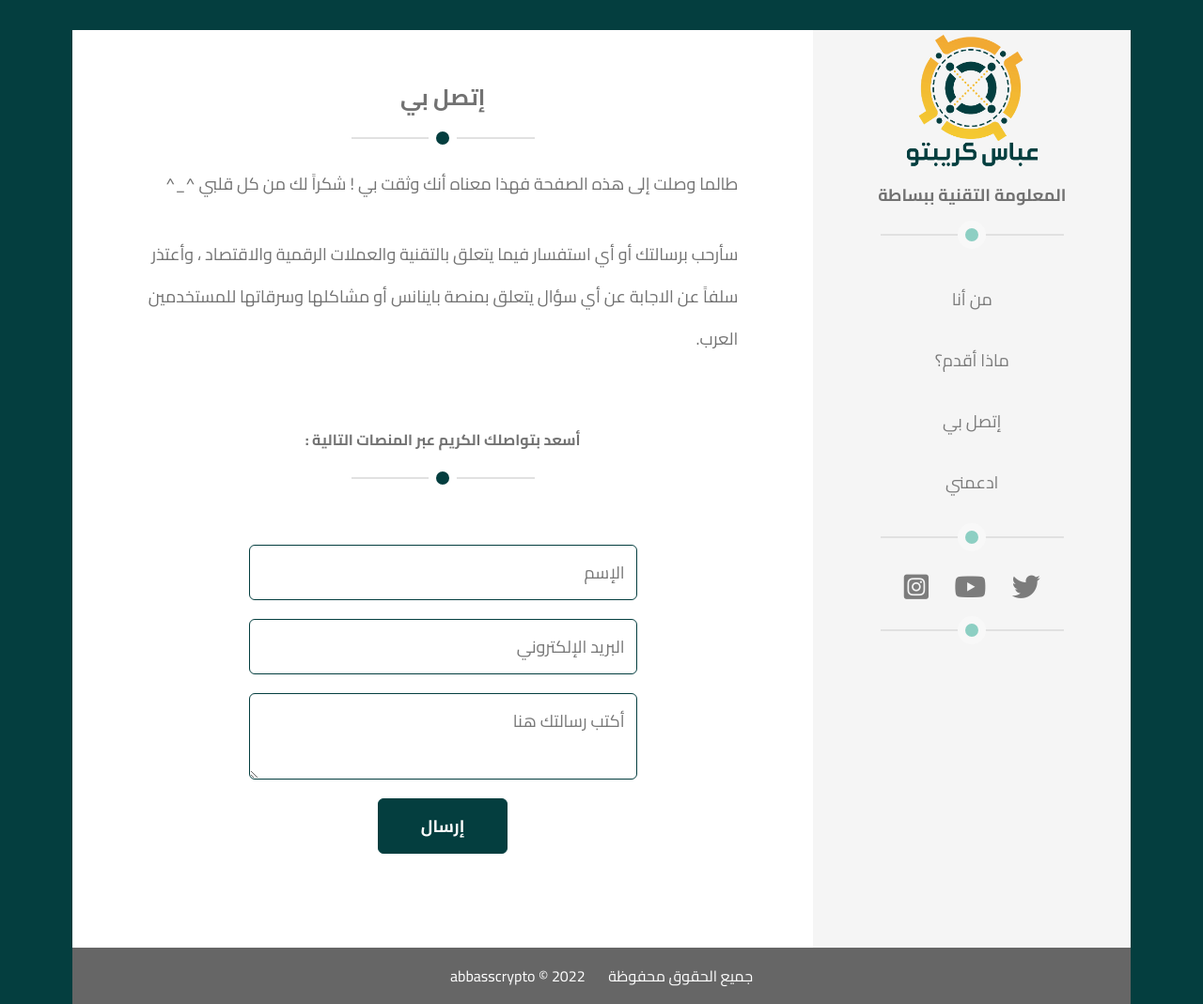
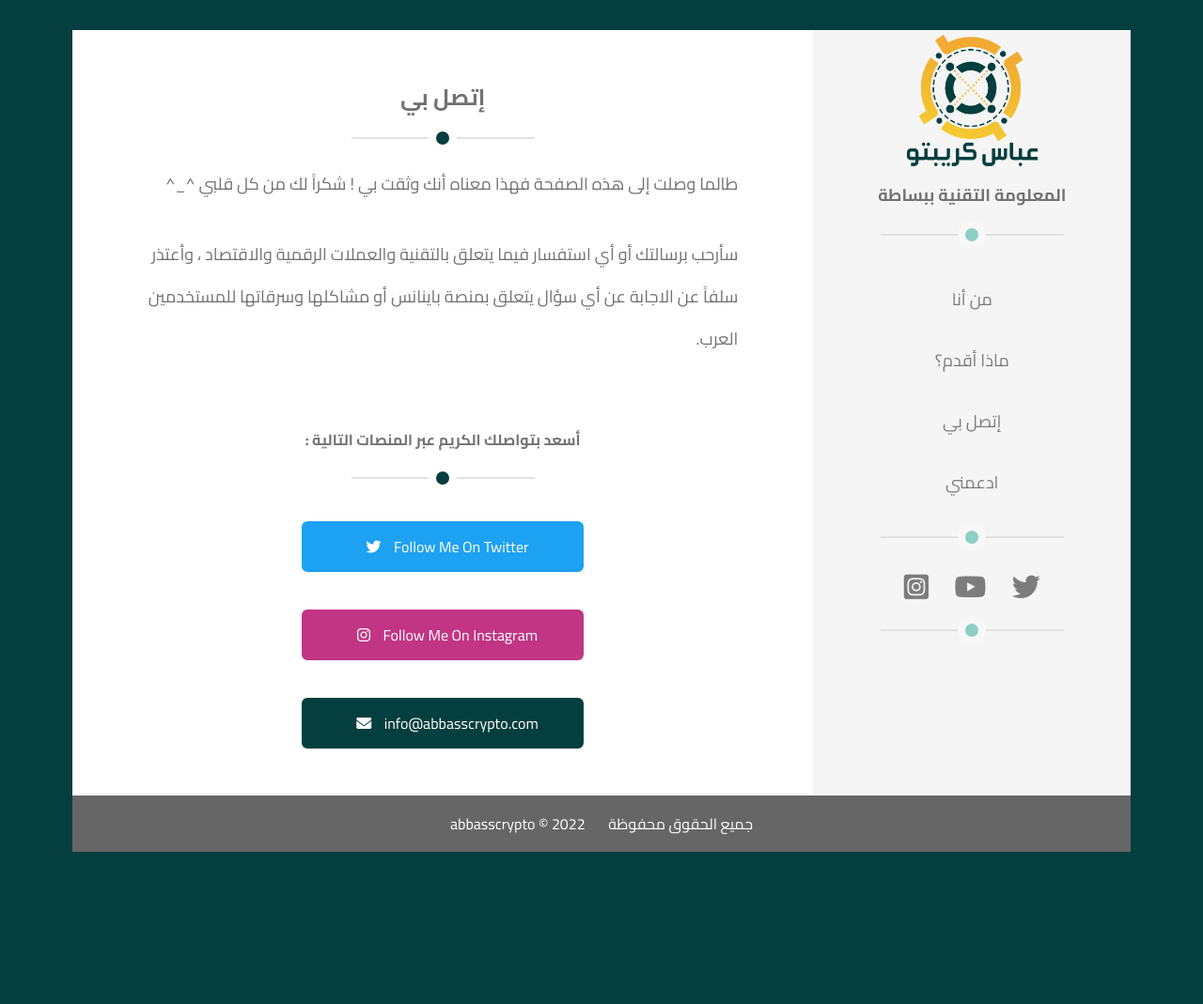
Before and after one commit to mohamedfiky/abbasscrypto, a plain HTML site: page contact-me.html in a window 1280 px wide. Shown: the whole page at 94% size. After the commit the page ends 939 px from the top, so only its background shows below. Drawn offline with Linux system fonts and the light colour scheme.

Commit message:
initial set 4

```diff
--- a/assets/css/style.css
+++ b/assets/css/style.css
@@ -146,13 +146,13 @@ ul{
 }
 
 .social-icons a.twitter:hover {
-	color: #55ACEE;
+	color: #1DA1F2;
 }
 .social-icons a.youtube:hover {
-	color: #df3333;
+	color: #f00;
 }
 .social-icons a.instagram:hover {
-	color: #F95B60;
+	color: #C13584;
 }
 
 
@@ -320,13 +320,79 @@ ul.info li div {
 
 /* بي اتصل نموذج */
 
-.contact-form p{
+.contact p{
   color: #727272;
   font-size: 18px;
   line-height:2.5;
   padding: 0 30px 30px;
 }
 
+.contact .social-follow{
+
+  display: flex;
+  flex-direction: column;
+  justify-content: center;
+  align-items: center;
+}
+
+.contact a{
+  width: 300px;
+  text-align: center;
+  margin: 20px;
+  text-decoration: none;
+  display: inline-block;
+  padding:10px;
+  border-radius: 6px;
+  color: #fff;
+}
+
+.contact a i{
+  padding-left:10px;
+  padding-right:10px;
+}
+
+.contact .twitter-follow-button{
+  background-color: #1DA1F2;
+  border: 2px solid #1DA1F2;
+
+}
+
+.contact .twitter-follow-button:hover{
+  background-color: #fff;
+  color: #1DA1F2;
+  border: 2px solid #1DA1F2;
+}
+
+.contact .instagram-follow-button{
+
+  background-color: #C13584;
+  border: 2px solid #C13584;
+}
+
+.contact .instagram-follow-button:hover{
+
+  background-color: #fff;
+  color: #C13584;
+  border: 2px solid #C13584;
+}
+
+.contact .direct-mail{
+
+  background-color: #043e3f;
+  border: 2px solid #043e3f;
+}
+
+.contact .direct-mail:hover{
+
+  background-color: #fff;
+  color: #043e3f;
+  border: 2px solid #043e3f;
+}
+
+
+
+
+/******
 
 #contactform {
   margin: 70px auto;
@@ -376,7 +442,10 @@ ul.info li div {
   color: #043e3f;
 }
 
+*******/
 
+
+/*******************************************************************/
 
 /*****
 
--- a/contact-me.html
+++ b/contact-me.html
@@ -47,7 +47,7 @@
         </div>
 
         <div class="left-side">
-          <div class="contact-form" >
+          <div class="contact" >
             <h2>إتصل بي</h2>
             <div class="hr-content"><span></span></div>
             <p>طالما وصلت إلى هذه الصفحة فهذا معناه أنك وثقت بي !
@@ -57,14 +57,39 @@
             <h3>أسعد بتواصلك الكريم عبر المنصات التالية :</h3>
               <div class="hr-content"><span></span></div>
 
-            <form action="https://formsubmit.co/info@abbasscrypto.com" method="POST" id="contactform">
+              <div class="social-follow">
+
+                <a href="https://twitter.com/intent/follow?original_referer=https%3A%2F%2Fdeveloper.twitter.com%2F&ref_src=twsrc%5Etfw%7Ctwcamp%5Ebuttonembed%7Ctwterm%5Efollow%7Ctwgr%5Eabbasscrypto&region=follow_link&screen_name=abbasscrypto"
+                  class="twitter-follow-button"
+                  target="_blank" >
+                  Follow Me On Twitter
+                  <i class="fa-brands fa-twitter"></i>
+                </a>
+
+                <a href="https://www.instagram.com/abbasscrypto"
+                  class="instagram-follow-button"
+                  target="_blank" >
+                  Follow Me On Instagram
+                  <i class="fa-brands fa-instagram"></i>
+                </a>
+
+                <a href="mailto:info@abbasscrypto.com"
+                   class="direct-mail"
+                   >info@abbasscrypto.com
+                   <i class="fa-solid fa-envelope"></i>
+                </a>
+
+
+              </div>
+
+            <!-- <form action="https://formsubmit.co/info@abbasscrypto.com" method="POST" id="contactform">
 
                 <input type="text" name="name" id="name" placeholder="الإسم" required />
                 <input type="email" name="email" id="email" placeholder="البريد الإلكتروني" required />
                 <textarea name="message" id="message" placeholder="أكتب رسالتك هنا" required></textarea>
                 <input type="submit" class="submit" id="submit" value="إرسال" />
 
-           </form>
+           </form>   -->
 
           </div>
 
```
